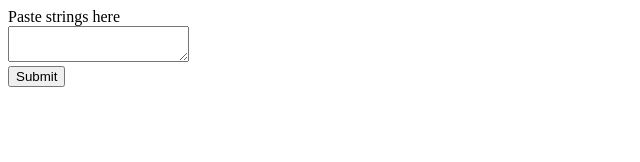
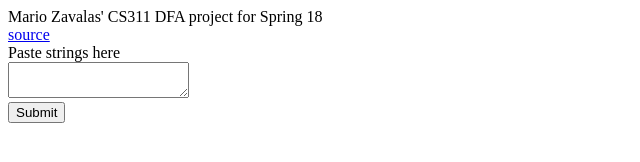
Before and after one commit to lil-spooky-vert/dfa-project, a plain HTML site: page index.html in a window 1280 px wide. Shown: the whole page, without its empty margins (0-640 px from the left). Drawn offline with Linux system fonts and the light colour scheme.

Commit message:
added description and source

```diff
--- a/index.html
+++ b/index.html
@@ -5,7 +5,9 @@
     <title>DFA Thingy</title>
 </head>
 <body>
-<form id="float_input">
+	<div>Mario Zavalas' CS311 DFA project for Spring 18</div>
+	<div><a href="https://github.com/lil-spooky-vert/dfa-project">source</a></div>
+	<form id="float_input">
     <label for="input">Paste strings here
         <div><textarea id="input"></textarea>
         </div>
```
